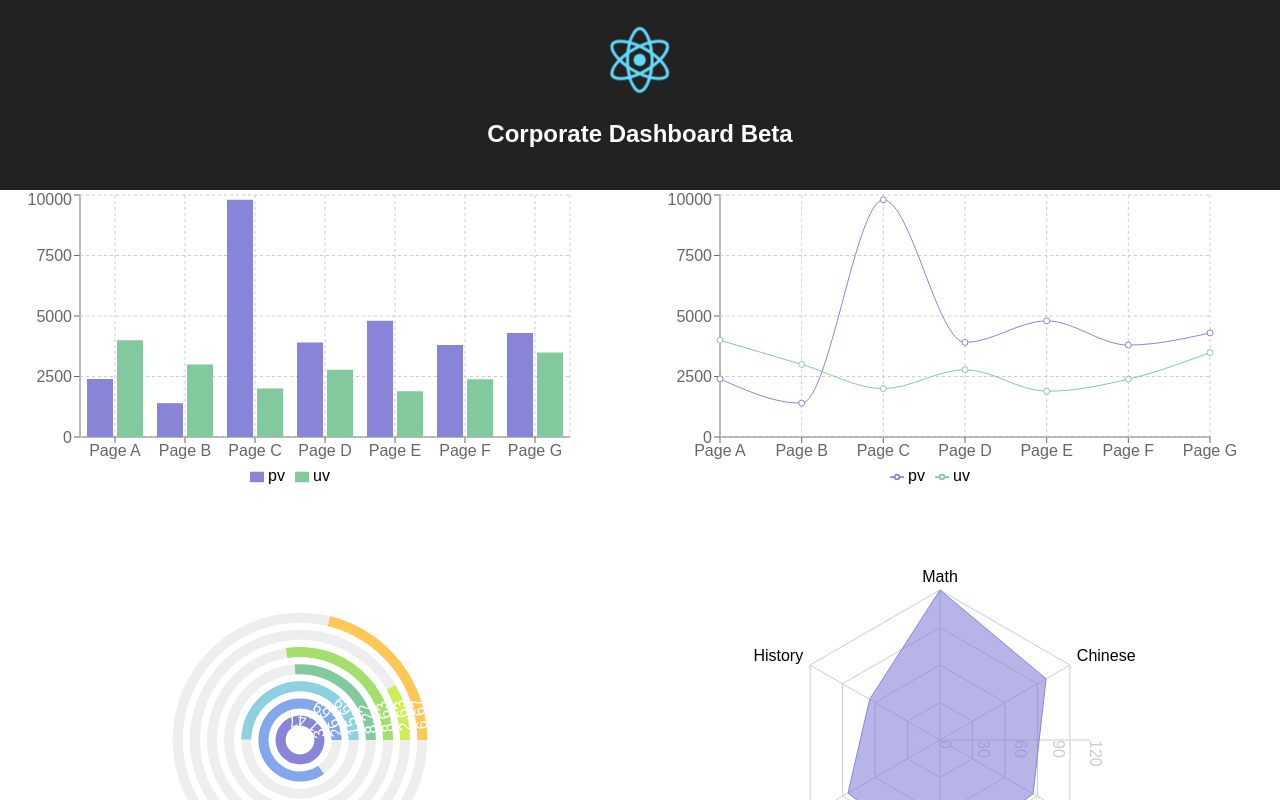
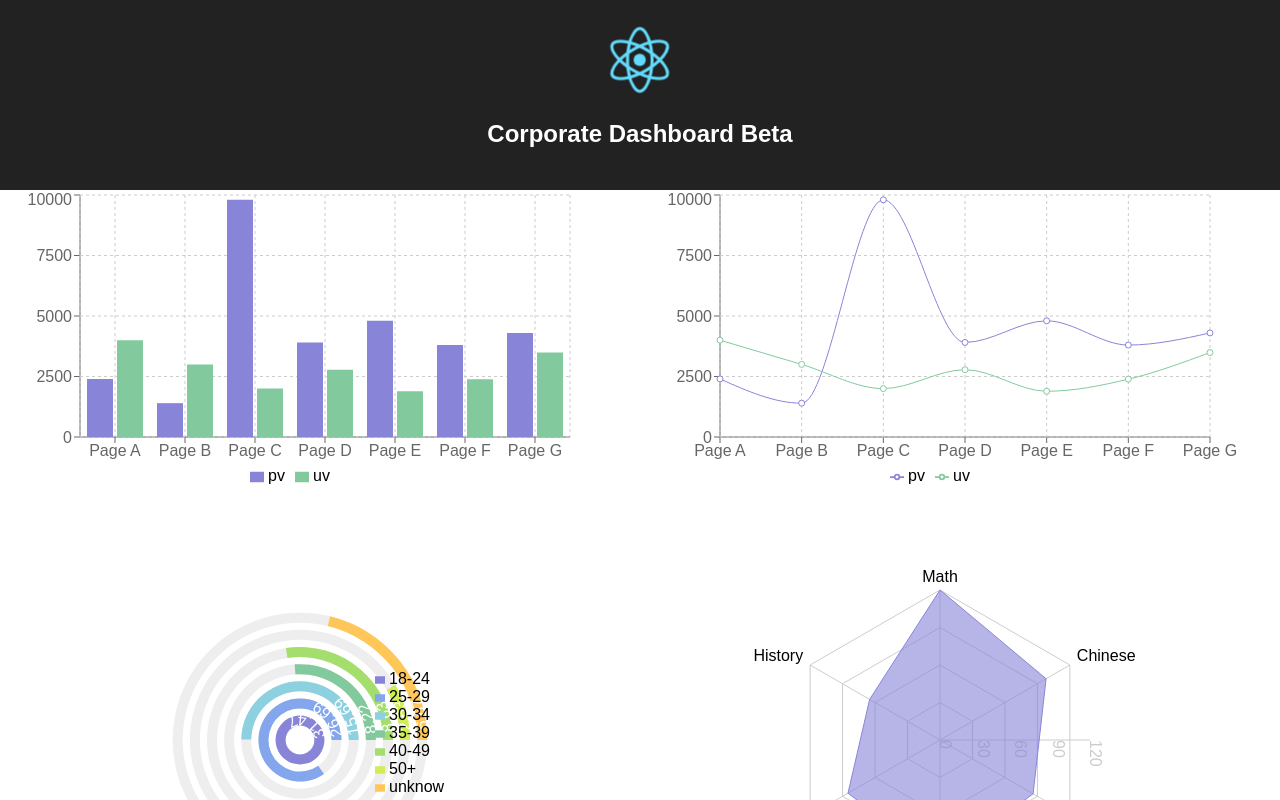
Before and after one commit to chrisacciai/dashboard, a React (Create React App) app: page / in a window 1280 px wide. Shown: the top 800 px of the page. Built offline with nearby package versions, Linux system fonts and the light colour scheme.

Commit message:
legend test

```diff
--- a/src/App.js
+++ b/src/App.js
@@ -113,6 +113,7 @@ class App extends Component {
 
           <RadialBarChart width={500} height={500} cx={300} cy={250} innerRadius={20} outerRadius={140} barSize={10} data={data2}>
           <RadialBar minAngle={15} label={{ position: 'insideStart', fill: '#fff' }} background clockWise={true} dataKey='uv'/>
+          <Legend iconSize={10} width={120} height={140} layout='vertical' verticalAlign='middle' align="right" />
           </RadialBarChart>
 
           <AreaChart width={600} height={400} data={data4} margin={{top: 10, right: 30, left: 0, bottom: 0}}>
```
